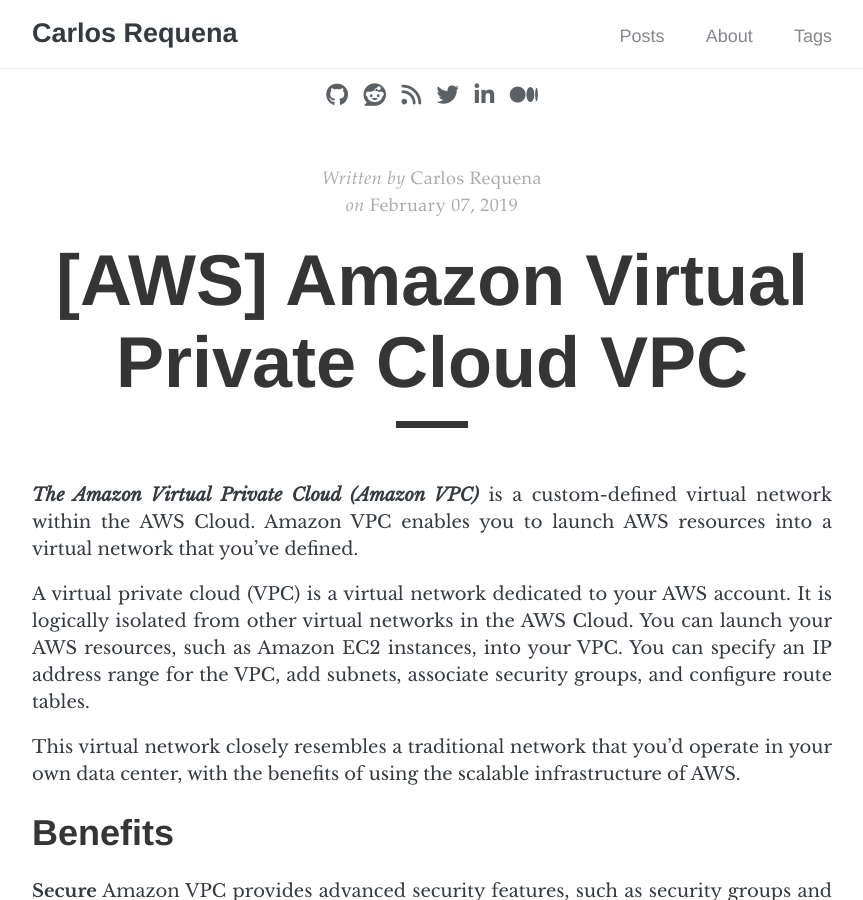
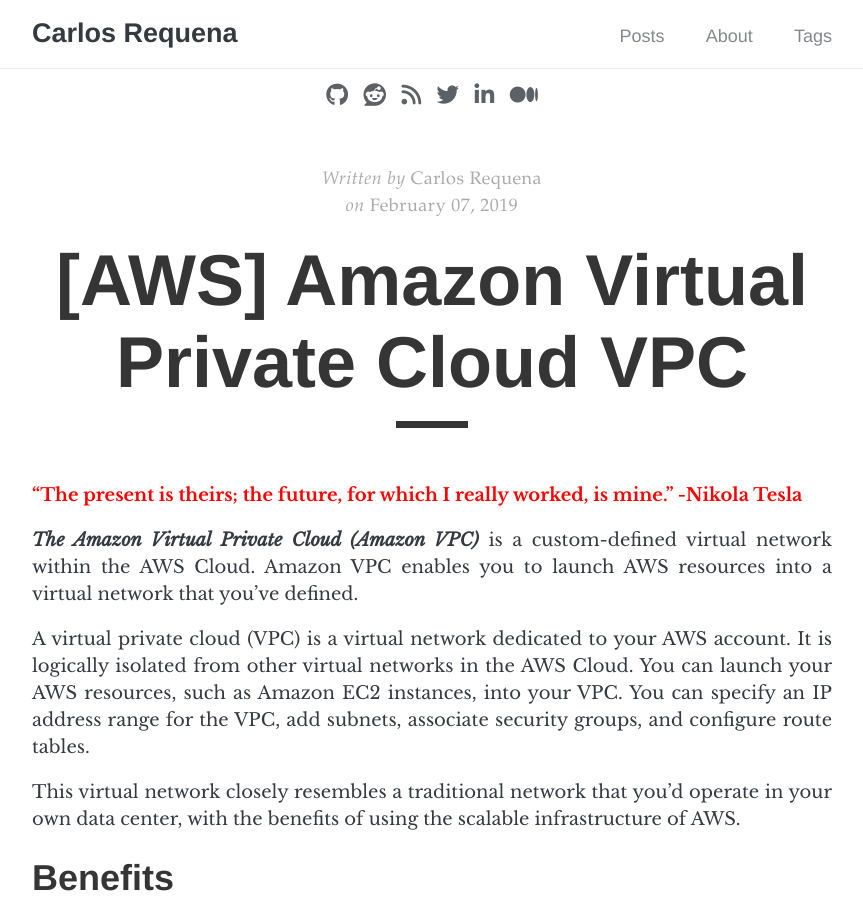
Before and after one commit to cjrequena/cjrequena.github.io, a Jekyll site: the page built from _posts/aws/2019-02-07-aws-vpc.md, in a window 1280 px wide and 900 px high. Shown: the whole window, without its empty margins (208-1071 px from the left). Built offline with Jekyll 4.4.1, drawn with Linux system fonts in a browser that asks for light colours; nearby versions of some CDN libraries; comment, search, counter and statistics services are not loaded.

Commit message:
Added a quote

```diff
--- a/_posts/aws/2019-02-07-aws-vpc.md
+++ b/_posts/aws/2019-02-07-aws-vpc.md
@@ -5,6 +5,8 @@
 tags:
    - Amazon Web Services (AWS)
 ---
+
+<span style="color:red">**“The present is theirs; the future, for which I really worked, is mine.” -Nikola Tesla**</span>
 
 ***The Amazon Virtual Private Cloud (Amazon VPC)*** is a custom-defined virtual network within the AWS Cloud.
 Amazon VPC enables you to launch AWS resources into a virtual network  that you've defined.
```
